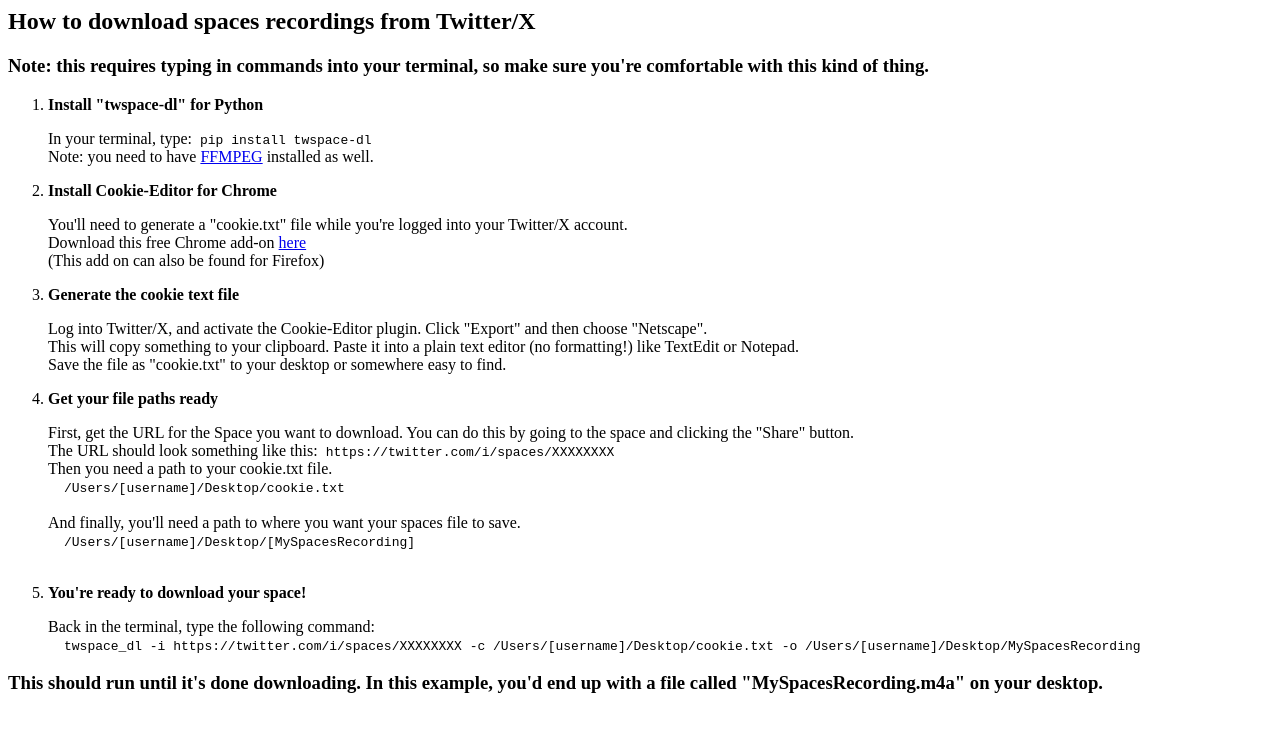
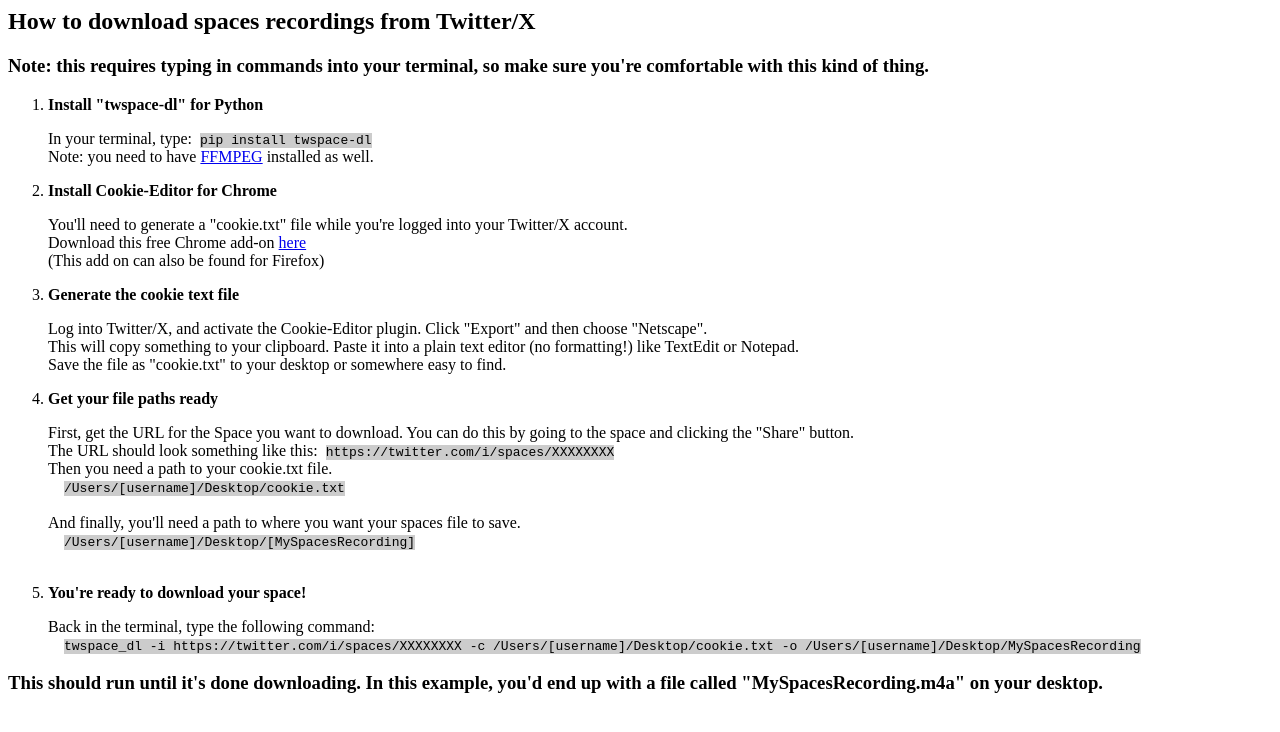
Before and after one commit to ophello/ufotwitter, a plain HTML site: page spacesdownload.html in a window 1280 px wide. Drawn offline with Linux system fonts and the light colour scheme.

Commit message:
Update spacesdownload.html

```diff
--- a/spacesdownload.html
+++ b/spacesdownload.html
@@ -1,7 +1,7 @@
 <html>
   <head>
     <style>
-      code {background-color=#ccc;}
+      code {background-color:#ccc;}
     </style>
   </head>
   <body>
```
